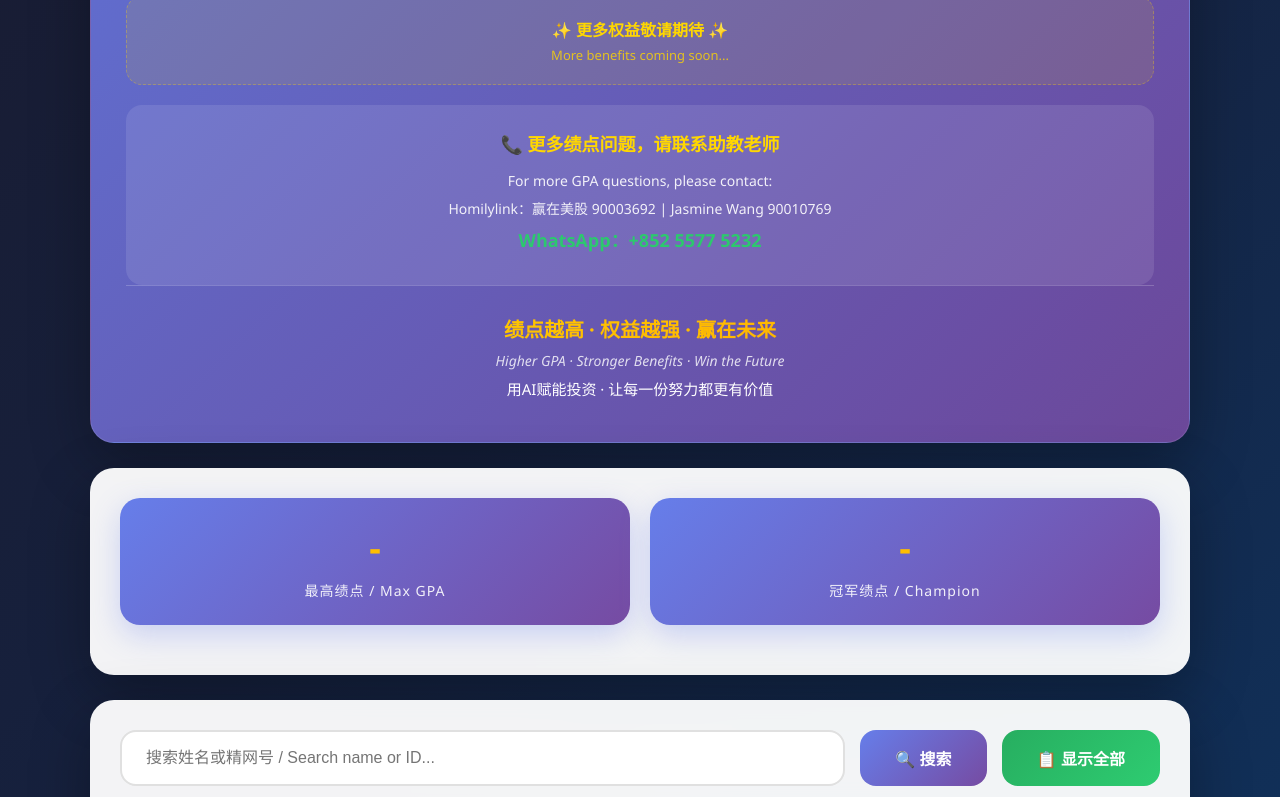
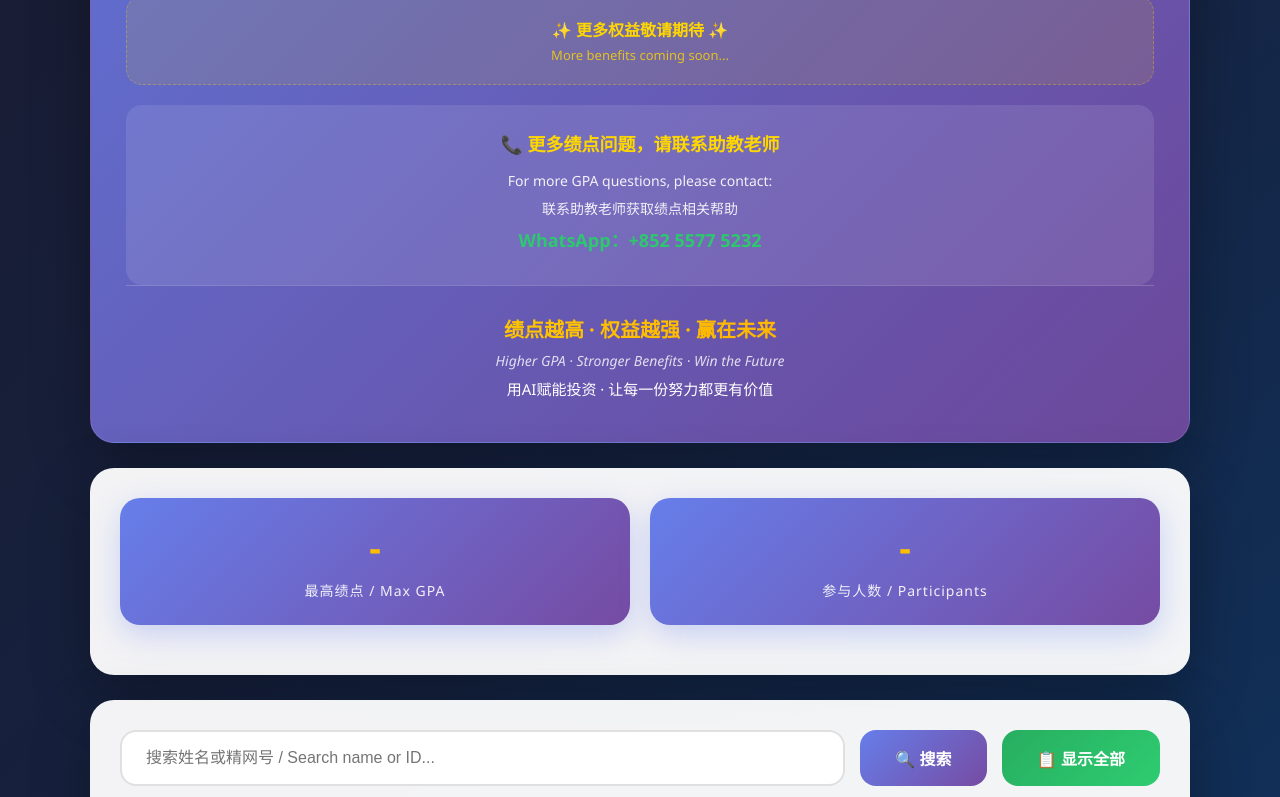
Before and after one commit to qixiaolan21-design/gpa-tracker, a website: page public/index.html in a window 1280 px wide. Shown: the part 641-1438 px from the top of the page. Drawn offline with Linux system fonts and the light colour scheme; no server answers.

Commit message:
优化页面：更新联系信息、统计卡片显示参与人数

```diff
--- a/public/index.html
+++ b/public/index.html
@@ -577,7 +577,7 @@
             <div class="contact-section">
                 <h4>📞 更多绩点问题，请联系助教老师</h4>
                 <p>For more GPA questions, please contact:</p>
-                <p>Homilylink：赢在美股 90003692 | Jasmine Wang 90010769</p>
+                <p>联系助教老师获取绩点相关帮助</p>
                 <p class="whatsapp">WhatsApp：+852 5577 5232</p>
             </div>
             <div class="benefits-footer">
@@ -596,7 +596,7 @@
                 </div>
                 <div class="stat-card">
                     <div class="value" id="statTop">-</div>
-                    <div class="label">冠军绩点 / Champion</div>
+                    <div class="label">参与人数 / Participants</div>
                 </div>
             </div>
         </div>
@@ -696,7 +696,7 @@
                 const res = await fetch('/api/gpa/stats');
                 const stats = await res.json();
                 document.getElementById('statMax').textContent = stats.maxGpa;
-                document.getElementById('statTop').textContent = stats.maxGpa;
+                document.getElementById('statTop').textContent = stats.total;
             } catch (err) {
                 console.error('加载统计失败:', err);
             }
```
